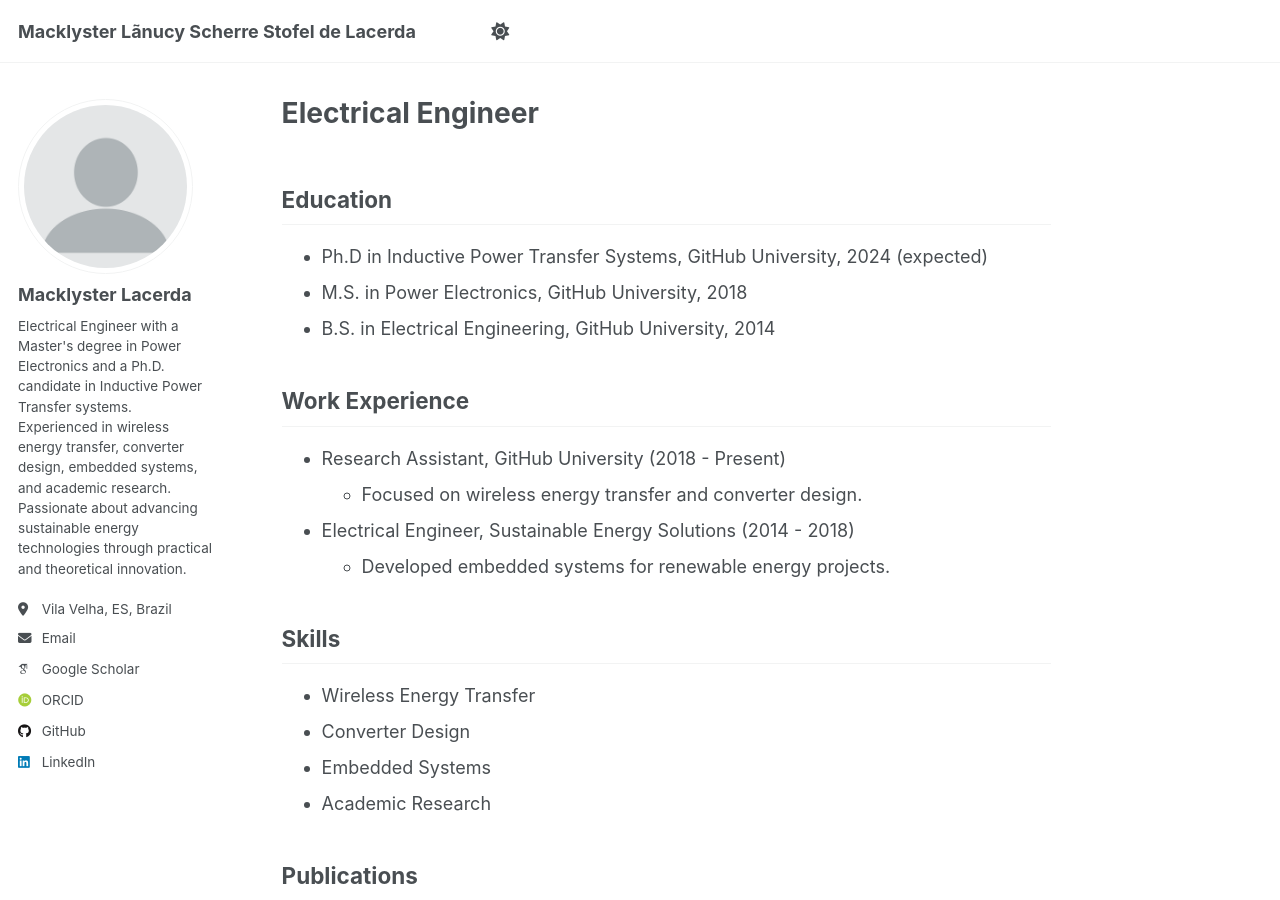
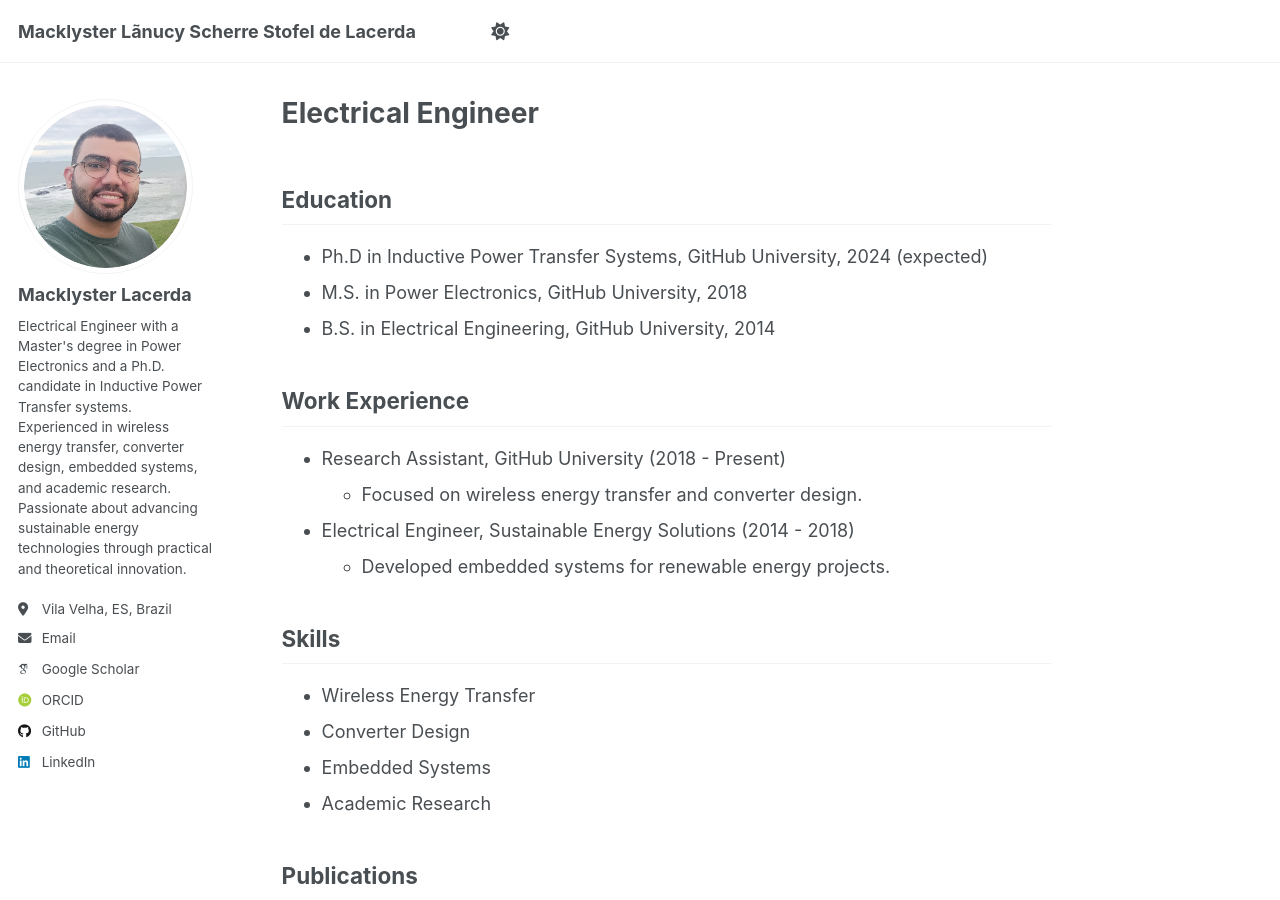
Before and after one commit to MacklysterLacerda/macklysterlacerda.github.io, a Jekyll site: the page built from _pages/about.md, in a window 1280 px wide and 900 px high. Built offline with Jekyll 4.4.1, drawn with Linux system fonts in a browser that asks for light colours; some web fonts are replaced.

Commit message:
update author avatar image to new profile picture

```diff
--- a/_config.yml
+++ b/_config.yml
@@ -22,7 +22,7 @@ repository               : "academicpages/academicpages.github.io"
 #               Additional customization can be done by editing /_includes/author-profile.html
 author:
   # Biographic information
-  avatar           : "profile.png"
+  avatar           : "foto-perfil-2.png"
   name             : "Macklyster Lacerda"
   pronouns         : # example: "she/her"
   bio              : "Electrical Engineer with a Master's degree in Power Electronics and a Ph.D. candidate in
```
Also changed, not shown: images/foto-perfil-2.png (added).
